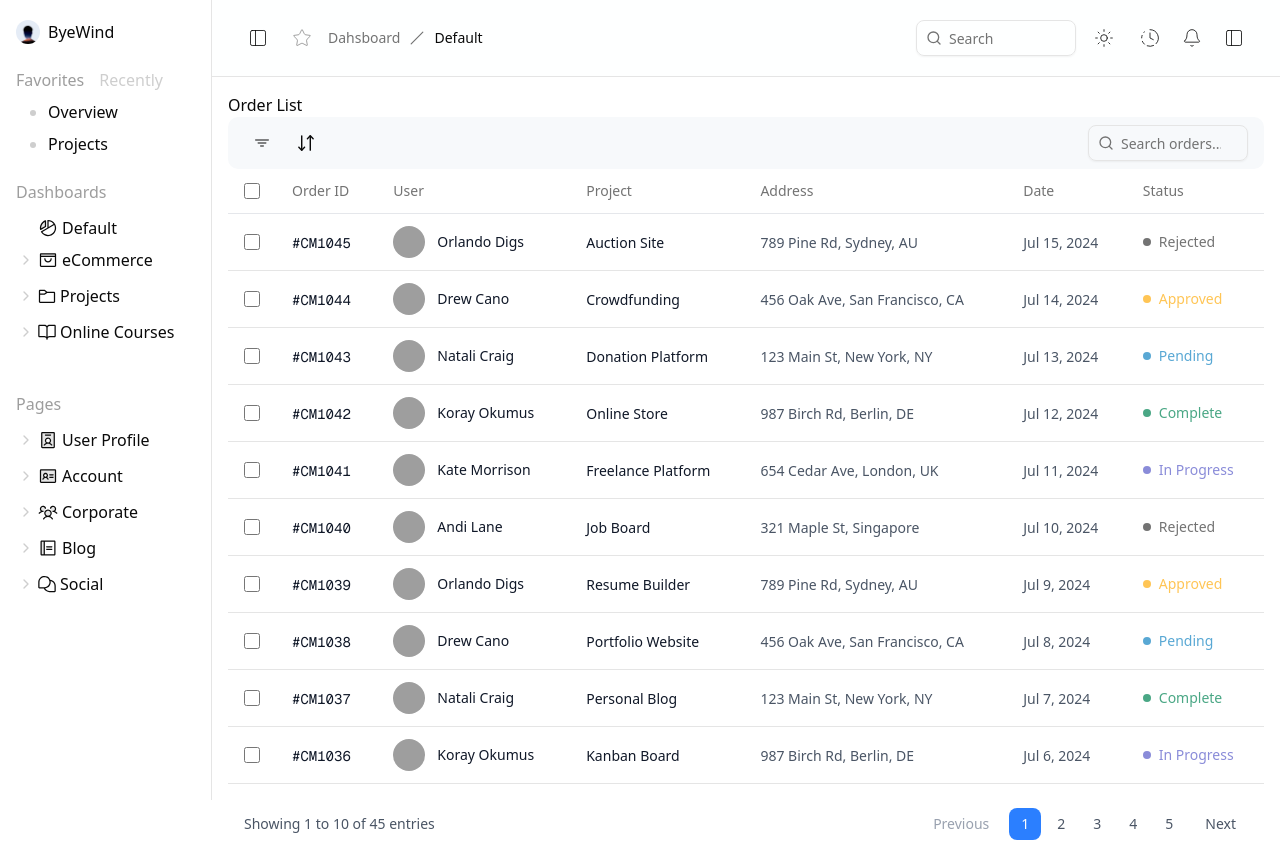
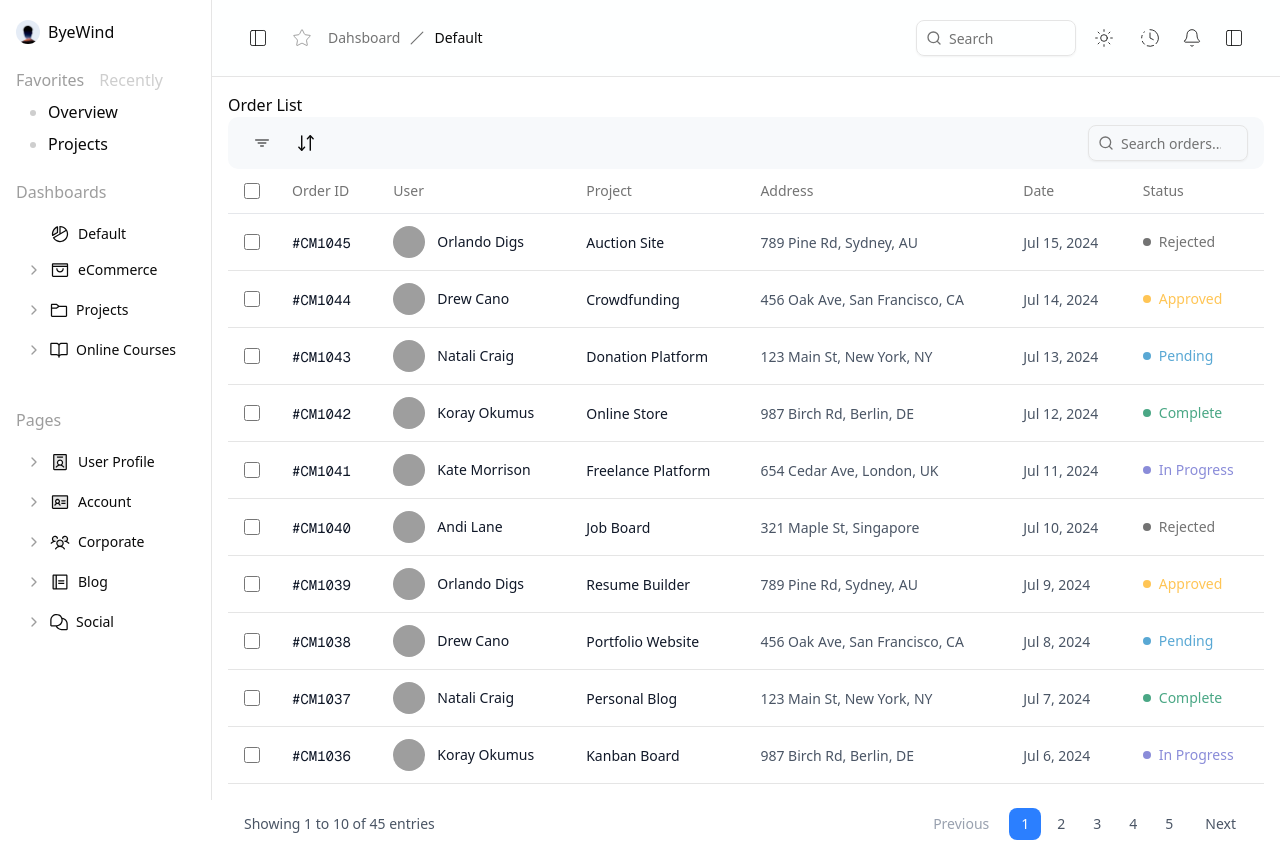
Before and after one commit to Shashank3736/dashboard-order-list, a Next.js app: page /orders in a window 1280 px wide. Both pictures are taken after a click on the button 46 px from the left and 38 px from the top of the page. Built offline with nearby package versions, Linux system fonts and the light colour scheme; grey boxes are pictures that could not be loaded.

Commit message:
refactor(ui): improve navbar layout and enhance collapsible component with animations

```diff
--- a/src/components/main/sidebar.tsx
+++ b/src/components/main/sidebar.tsx
@@ -199,7 +199,7 @@ const Sidebar: React.FC<SidebarProps> = ({ open, onClose }) => {
             animate={{ x: 0 }}
             exit={{ x: '-100%' }}
             transition={{ type: 'spring', stiffness: 280, damping: 30 }}
-            className="fixed left-0 top-0 z-50 h-screen w-[85vw] max-w-[320px] xl:w-[212px] xl:max-w-none bg-background border-r shadow-xl xl:shadow-none"
+            className="fixed left-0 top-0 z-50 h-screen w-[85vw] max-w-[320px] lg:w-[212px] xl:max-w-none bg-background border-r shadow-xl xl:shadow-none"
           >
             <div className="h-full overflow-y-auto px-4 py-5 space-y-6">
               <div className='flex gap-2 items-center'>
--- a/src/components/ui/collaps.tsx
+++ b/src/components/ui/collaps.tsx
@@ -2,7 +2,7 @@
 
 import type React from "react"
 
-import { useState } from "react"
+import { useState, useRef, useEffect } from "react"
 import { ChevronRight } from "lucide-react"
 import { cn } from "@/lib/utils"
 import Link from "next/link"
@@ -20,30 +20,95 @@ export interface CollapsibleItemProps {
 
 export function CollapsibleItem({ icon, title, childs=[] }: CollapsibleItemProps) {
   const [isOpen, setIsOpen] = useState(false)
+  const containerRef = useRef<HTMLDivElement>(null)
+  const contentRef = useRef<HTMLDivElement>(null)
+
+  // Handle click outside to close
+  useEffect(() => {
+    function handleClickOutside(event: MouseEvent) {
+      if (containerRef.current && !containerRef.current.contains(event.target as Node)) {
+        setIsOpen(false)
+      }
+    }
+
+    if (isOpen) {
+      document.addEventListener('mousedown', handleClickOutside)
+    }
+
+    return () => {
+      document.removeEventListener('mousedown', handleClickOutside)
+    }
+  }, [isOpen])
 
   return (
-    <div className="overflow-hidden relative">
-      <span className={cn("absolute bg-foreground top-1 py-2 rounded-4xl px-[2px] opacity-0", isOpen && 'opacity-100')} />
+    <div ref={containerRef} className="relative">
+      {/* Active indicator */}
+      <span
+        className={cn(
+          "absolute left-0 top-1 w-1 bg-foreground rounded-r-full transition-all duration-300 ease-out",
+          isOpen ? "h-8 opacity-100" : "h-0 opacity-0"
+        )}
+      />
+
+      {/* Main button */}
       <button
         onClick={() => setIsOpen(!isOpen)}
-        className={cn("ml-0.5 w-full flex items-center rounded gap-1 mb-2 hover:bg-foreground/2 transition-colors", isOpen && 'bg-foreground/5')}
+        className={cn(
+          "ml-0.5 w-full flex items-center rounded-lg gap-2 p-2 transition-all duration-200 ease-out",
+          "hover:bg-foreground/5 active:scale-[0.98]",
+          isOpen && "bg-foreground/8"
+        )}
       >
         <ChevronRight
-          className={cn("size-4 text-foreground/20 stroke-2 transition-transform duration-200", isOpen && "rotate-90", childs.length === 0 && "opacity-0")}
+          className={cn(
+            "size-4 text-foreground/40 stroke-2 transition-all duration-300 ease-out",
+            isOpen && "rotate-90 text-foreground/60",
+            childs.length === 0 && "opacity-0"
+          )}
         />
-        <div className="flex-shrink-0 text-muted-foreground">{icon}</div>
-        <span className="flex-1 text-left text-foreground">{title}</span>
+        <div className="flex-shrink-0 text-muted-foreground">
+          {icon}
+        </div>
+        <span className={cn(
+          "flex-1 text-left text-sm text-foreground",
+          isOpen && "text-foreground/90"
+        )}>
+          {title}
+        </span>
       </button>
 
-      {isOpen && (
-        <div className="pl-8 space-y-2 flex flex-col">
-        {childs.map((child) => (
-          <Link key={child.href + child.text} href={child.href}>
-            {child.text}
-          </Link>
-        ))}
+      {/* Collapsible content */}
+      <div
+        className={cn(
+          "overflow-hidden transition-all duration-300 ease-out",
+          isOpen ? "max-h-96 opacity-100" : "max-h-0 opacity-0"
+        )}
+      >
+        <div
+          ref={contentRef}
+          className={cn(
+            "pl-8 pt-1 pb-2 space-y-1 transform transition-all duration-300 ease-out",
+            isOpen ? "translate-y-0" : "-translate-y-2"
+          )}
+        >
+          {childs.map((child, index) => (
+            <Link
+              key={child.href + child.text}
+              href={child.href}
+              className={cn(
+                "block py-1.5 px-2 rounded-md text-sm text-muted-foreground",
+                "hover:text-foreground hover:bg-foreground/5 transition-all duration-200",
+                "transform hover:translate-x-1"
+              )}
+              style={{
+                animationDelay: isOpen ? `${index * 50}ms` : '0ms'
+              }}
+            >
+              {child.text}
+            </Link>
+          ))}
         </div>
-      )}
+      </div>
     </div>
   )
 }
```
Also changed, not shown: src/components/main/navbar.tsx (indentation only).
